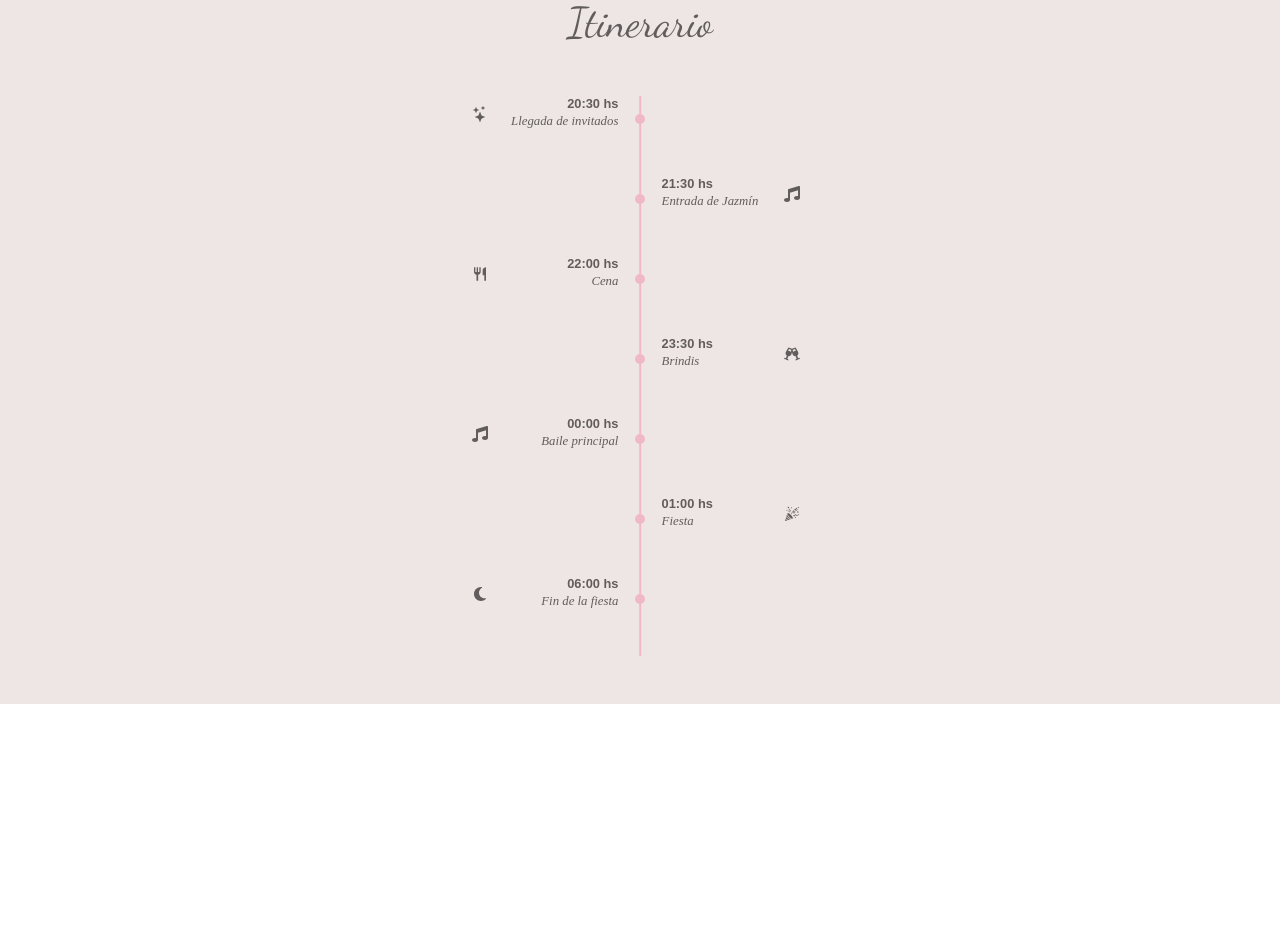
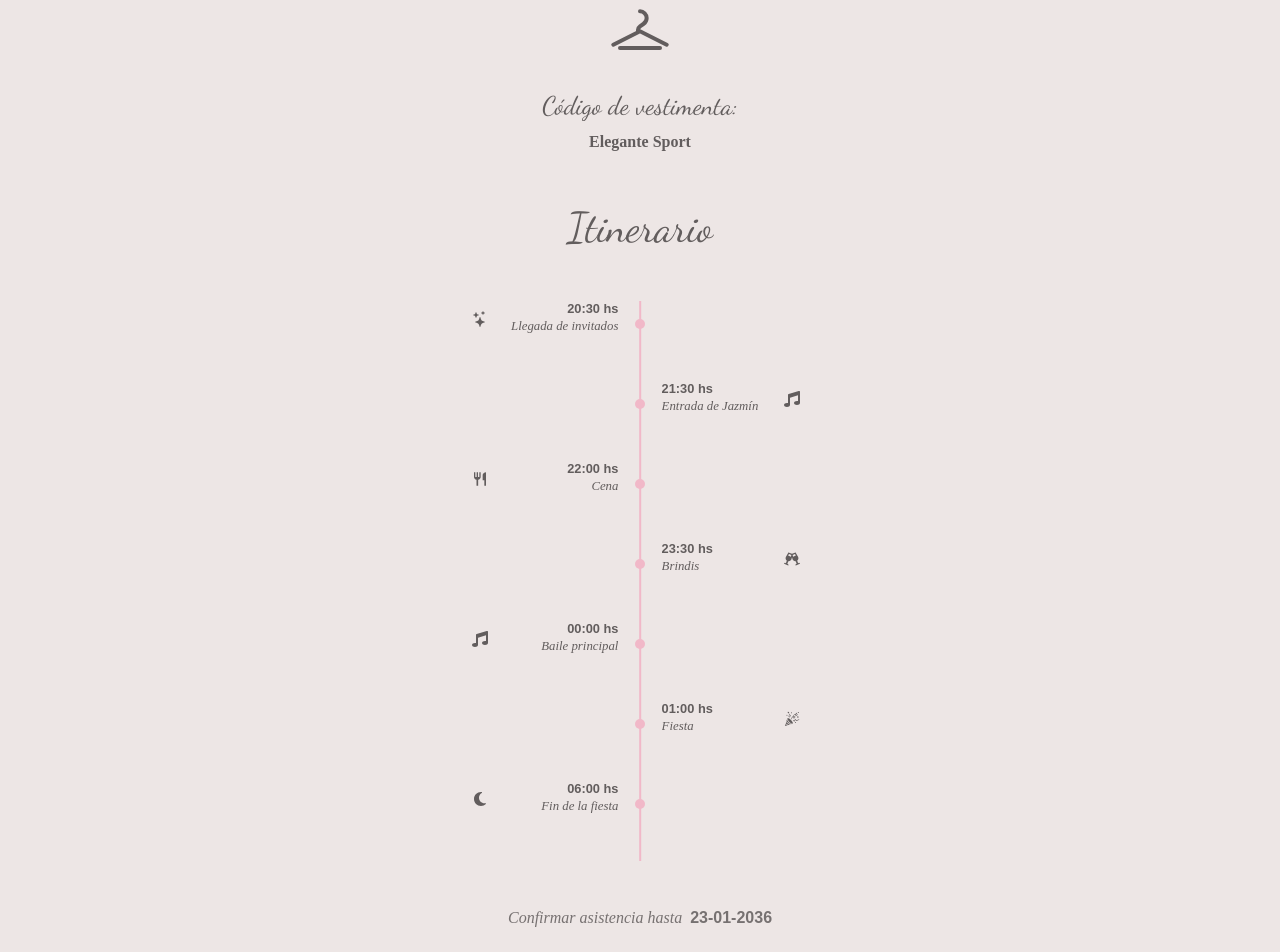
Before and after one commit to pochitaMorfoni/Mis15AniosJazmin, a React (Vite) app in the folder cumpleJazmin/: page / in a window 1280 px wide. Shown: the part 1240-2192 px from the top of the page. Built offline with nearby package versions, Linux system fonts and the light colour scheme.

Commit message:
Agregado el dress code

```diff
--- a/cumpleJazmin/src/components/Invite.jsx
+++ b/cumpleJazmin/src/components/Invite.jsx
@@ -25,7 +25,42 @@ const Invite = () => {
                 description={"30 DE ENERO 2026"}
                 txtColor={color2}
                 bgColor={color1}
-            />
+                />
+
+            {/* Dress Code */}
+            <div className="dresscode">
+                <div className="dresscode-icon">
+                    <svg
+                        viewBox="0 0 24 24"
+                        fill="none"
+                        xmlns="http://www.w3.org/2000/svg"
+                        className="hanger-icon"
+                    >
+                        <path
+                            d="M12 4c1.1 0 2 .9 2 2 0 .8-.4 1.4-1 1.8l-1 0.7c-.4.3-.6.6-.6 1v.5"
+                            stroke="currentColor"
+                            strokeWidth="1.2"
+                            strokeLinecap="round"
+                        />
+                        <path
+                            d="M4 14l8-4 8 4"
+                            stroke="currentColor"
+                            strokeWidth="1.2"
+                            strokeLinecap="round"
+                            strokeLinejoin="round"
+                        />
+                        <path
+                            d="M6 15h12"
+                            stroke="currentColor"
+                            strokeWidth="1.2"
+                            strokeLinecap="round"
+                        />
+                    </svg>
+                </div>
+
+                <p className="dresscode-title">Código de vestimenta:</p>
+                <p className="dresscode-main">Elegante Sport</p>
+            </div>
 
             {/* Itinerario */}
             <Itinerario/>
--- a/cumpleJazmin/src/components/Invite.scss
+++ b/cumpleJazmin/src/components/Invite.scss
@@ -32,3 +32,61 @@ h2{
   background-position: center;
   background-repeat: no-repeat;
 }
+
+.dresscode {
+  background-color: colors.$background-color;
+  padding: 3rem 1rem 0;
+  text-align: center;
+}
+
+.dresscode-icon {
+  display: flex;
+  justify-content: center;
+  margin-bottom: 0.75rem;
+}
+
+.hanger-icon {
+  width: 5rem;
+  height: 5rem;
+  color: colors.$itinerary-text;
+}
+
+.dresscode-title {
+  font-family: 'Dancing Script', cursive;
+  font-size: 1.6rem;
+  color: colors.$itinerary-text;
+  margin-bottom: 0.75rem;
+  font-weight: 400;
+}
+
+.dresscode-rsvp {
+  margin-top: 3rem;
+  font-family: 'Cardo', serif;
+  font-size: 1rem;
+  font-style: italic;
+  color: colors.$itinerary-text;
+  opacity: 0.85;
+  display: flex;
+  justify-content: center;
+}
+
+.dresscode-rsvp span {
+  font-weight: 600;
+  font-style: normal;
+  margin-left: 0.5rem;
+}
+
+.dresscode-main {
+  font-family: 'Cardo', serif;
+  font-size: 1rem;
+  font-weight: 600;
+  color: colors.$itinerary-text;
+  margin-bottom: 0.25rem;
+}
+
+.dresscode-note {
+  font-family: 'Cardo', serif;
+  font-size: 0.85rem;
+  font-style: italic;
+  color: colors.$itinerary-text;
+}
--- a/cumpleJazmin/src/components/Itinerario/Itinerario.jsx
+++ b/cumpleJazmin/src/components/Itinerario/Itinerario.jsx
@@ -44,6 +44,10 @@ const Itinerario = () => {
           </div>
         ))}
       </div>
+
+      <p className="dresscode-rsvp">
+        Confirmar asistencia hasta <span> 23-01-2036</span>
+      </p>
     </section>
   )
 }
```
